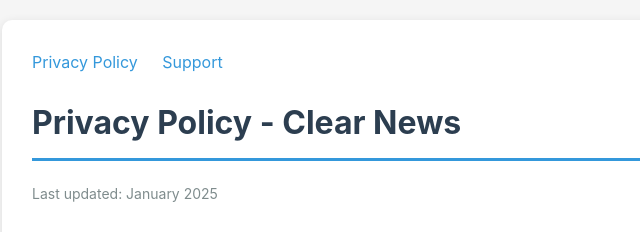
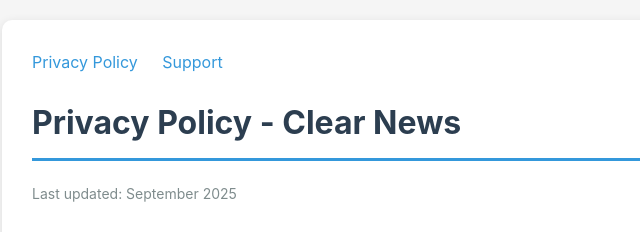
Before and after one commit to Haolin-Fei/clear-news-privacy, a plain HTML site: page index.html in a window 1280 px wide. Shown: the top 232 px of the page, 238-878 px from the left. Drawn offline with Linux system fonts and the light colour scheme.

Commit message:
Update index.html

```diff
--- a/index.html
+++ b/index.html
@@ -35,7 +35,7 @@
             <a href="support.html">Support</a>
         </div>
         <h1>Privacy Policy - Clear News</h1>
-        <p class="date">Last updated: January 2025</p>
+        <p class="date">Last updated: September 2025</p>
 
         <h2>Overview</h2>
         <p>Clear News ("we", "our", or "the app") is committed to protecting your privacy. This policy explains our data practices for the Clear News RSS reader application.</p>
```
